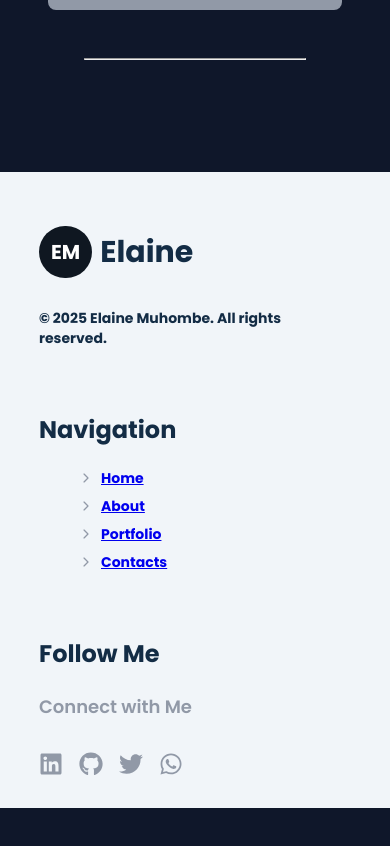
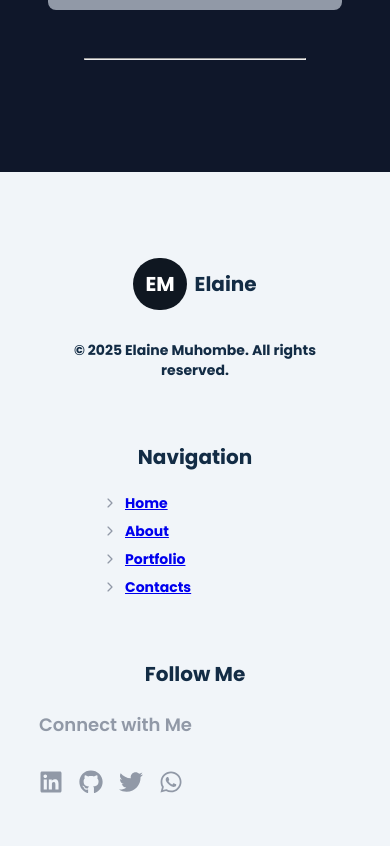
Before and after one commit to elainees-devs/elaine-portfolio, a React (Vite) app: page / in a window 390 px wide. Shown: the part 4013-4859 px from the top of the page. Before the commit the page ends 4821 px from the top, so only its background shows below. Built offline with nearby package versions, Linux system fonts and the light colour scheme.

Commit message:
refactor: update Footer layout with centered content and improved responsiveness

```diff
--- a/src/shared/layout/Footer.tsx
+++ b/src/shared/layout/Footer.tsx
@@ -5,15 +5,15 @@ import SocialMedia from "../social-media-icons/SocialMedia";
 
 const Footer: React.FC = () => {
   return (
-    <footer className="w-full mt-16 bg-slate-100 text-slateblue font-bold">
+    <footer className="w-full mt-16 bg-slate-100 text-slateblue font-bold text-center py-8">
       <div className="grid grid-col w-[80%] mx-auto md:flex flex-row justify-between items-start gap-8 p-6 rounded-lg border-2 border-gray-300">
         {/* Logo & Info */}
-        <div className="flex flex-col max-w-xs">
+        <div className="flex flex-col items-center max-w-xs">
           <p className="mb-4 text-3xl md:text-4xl flex items-center">
-            <span className="bg-navy text-white text-xl md:text-2xl p-3 md:p-4 mr-2 rounded-full">
+            <span className="bg-navy text-white p-0 text-xl md:text-2xl p-3 md:p-4 mr-2 rounded-full">
               EM
             </span>
-            Elaine
+            <span className="text-xl md:text-2xl">Elaine</span>
           </p>
           <p className="text-sm">
             &copy; 2025 Elaine Muhombe. All rights reserved.
@@ -22,8 +22,8 @@ const Footer: React.FC = () => {
 
         {/* Navigation */}
         <div className="flex flex-col">
-          <h2 className="text-2xl mb-2">Navigation</h2>
-          <ul className="space-y-2 text-sm">
+          <h2 className="text-xl md:text-2xl mb-2">Navigation</h2>
+          <ul className="px-16 space-y-2 text-sm">
             {navItems.map(({ name, path }) => (
               <li key={name} className="flex items-center gap-2">
                 <IoIosArrowForward className="text-customBlueGray" />
@@ -37,7 +37,7 @@ const Footer: React.FC = () => {
 
         {/* Social Media */}
         <div className="flex flex-col">
-          <h2 className="text-2xl mb-2">Follow Me</h2>
+          <h2 className="text-xl md:text-2xl mb-2">Follow Me</h2>
           <SocialMedia />
         </div>
       </div>
```
